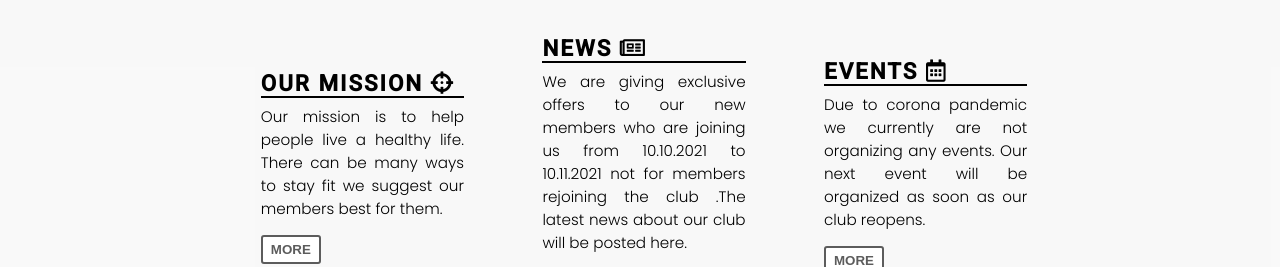
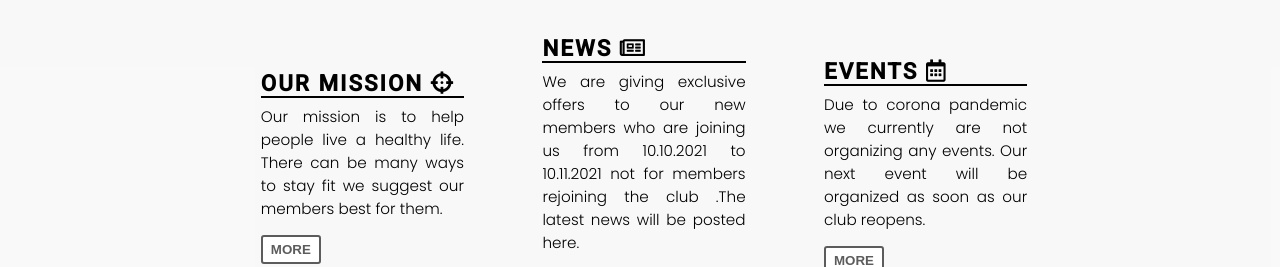
Before and after one commit to Awasthi-Ankit/StayFit, a plain HTML site: page index.html in a window 1280 px wide. Shown: the part 696-963 px from the top of the page. Drawn offline with Linux system fonts and the light colour scheme; a script that the page names is missing.

Commit message:
edited white card

```diff
--- a/index.html
+++ b/index.html
@@ -66,7 +66,7 @@
 
                 <div class="white-card">
                     <h2>News <i class="far fa-newspaper"></i></h2>
-                    <p>We are giving exclusive offers to our new members who are joining us from 10.10.2021 to 10.11.2021 not for members rejoining the club .The latest news about our club will be posted here.</p>
+                    <p>We are giving exclusive offers to our new members who are joining us from 10.10.2021 to 10.11.2021 not for members rejoining the club .The latest news will be posted here.</p>
                     <button class="btn-2">more</button>
                 </div>
 
```
